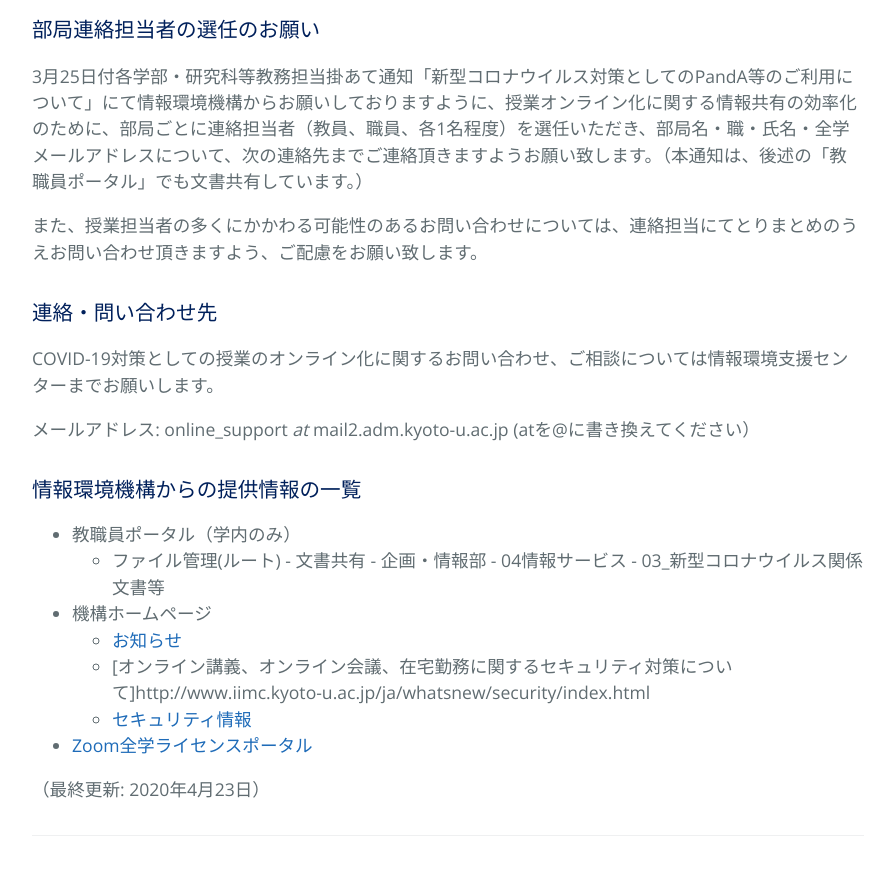
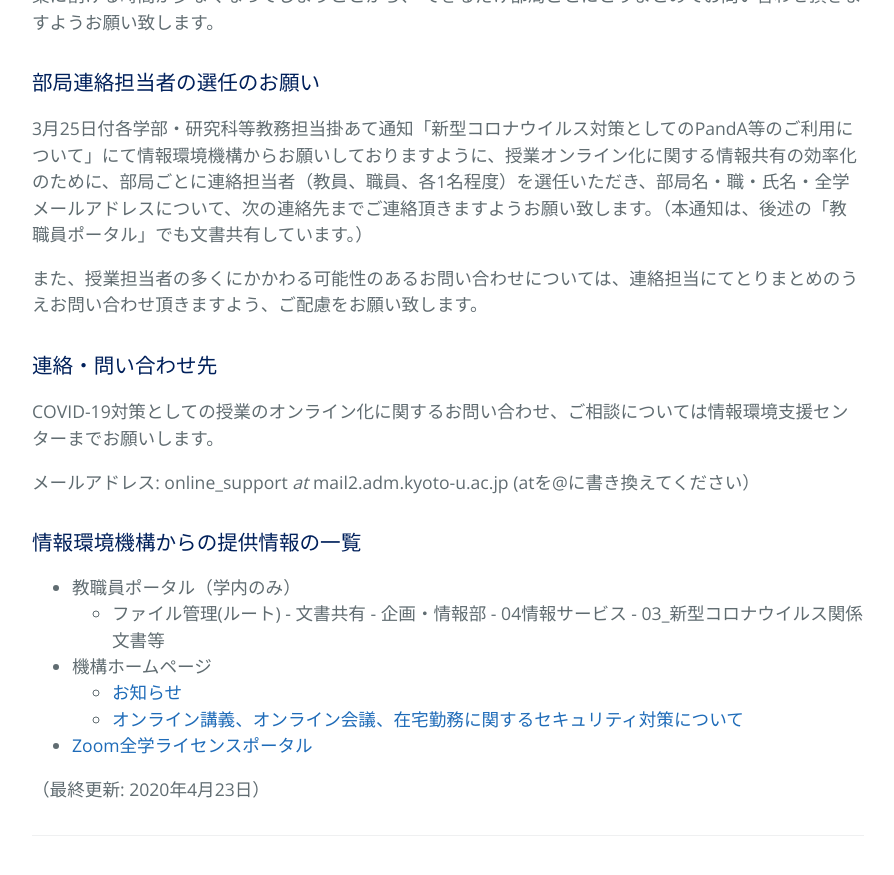
Before and after one commit to kyoto-u/online-edu, a Jekyll site: the page built from organizational-support.md, in a window 1280 px wide and 900 px high, scrolled down 1590 px. Shown: the top 875 px of the window, without its empty margins (192-1086 px from the left). Built offline with Jekyll 4.4.1, drawn with Linux system fonts in a browser that asks for light colours; our own code applies the rules of GitHub Pages for plain Markdown files; part of the change alters nothing that is shown.

Commit message:
Update organizational-support.md

```diff
--- a/organizational-support.md
+++ b/organizational-support.md
@@ -16,6 +16,8 @@ COVID-19感染拡大対策として、情報通信技術を活用した授業の
     - [PandA](http://www.iimc.kyoto-u.ac.jp/ja/services/lms/)
   - キャンパスネットワーク(KUINS)の提供
     - [KUINS、KUINS-Air、VPN](https://www.iimc.kyoto-u.ac.jp/ja/services/kuins/)
+  - セキュリティ情報の提供
+    - [セキュリティ情報](http://www.iimc.kyoto-u.ac.jp/ja/whatsnew/security/index.html)
 - [京都大学国際高等教育院](https://www.z.k.kyoto-u.ac.jp/)
   - 全学共通科目についての対応方針の検討
 - [高等教育研究開発推進センター](https://www.highedu.kyoto-u.ac.jp/)
@@ -54,8 +56,7 @@ COVID-19対策としての授業のオンライン化に関するお問い合わ
   - ファイル管理(ルート) - 文書共有 - 企画・情報部 - 04情報サービス - 03_新型コロナウイルス関係文書等
 - 機構ホームページ
   - [お知らせ](http://www.iimc.kyoto-u.ac.jp/ja/whatsnew/information/)
-  - [オンライン講義、オンライン会議、在宅勤務に関するセキュリティ対策について]http://www.iimc.kyoto-u.ac.jp/ja/whatsnew/security/index.html
-  - [セキュリティ情報](http://www.iimc.kyoto-u.ac.jp/ja/whatsnew/security/index.html)
+  - [オンライン講義、オンライン会議、在宅勤務に関するセキュリティ対策について](http://www.iimc.kyoto-u.ac.jp/ja/whatsnew/security/index.html)
 - [Zoom全学ライセンスポータル](https://kyoto-u.github.io/online-edu/zoom)
 
 （最終更新: 2020年4月23日）
```
